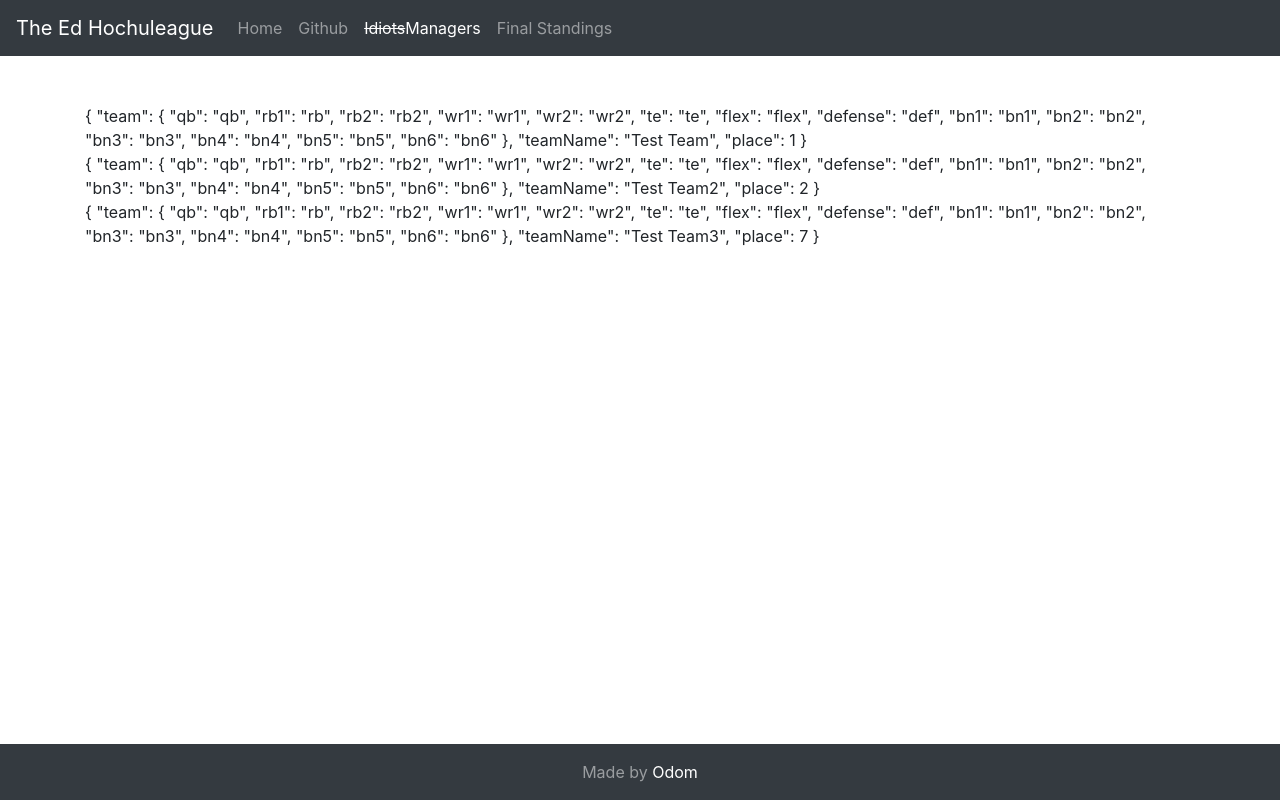
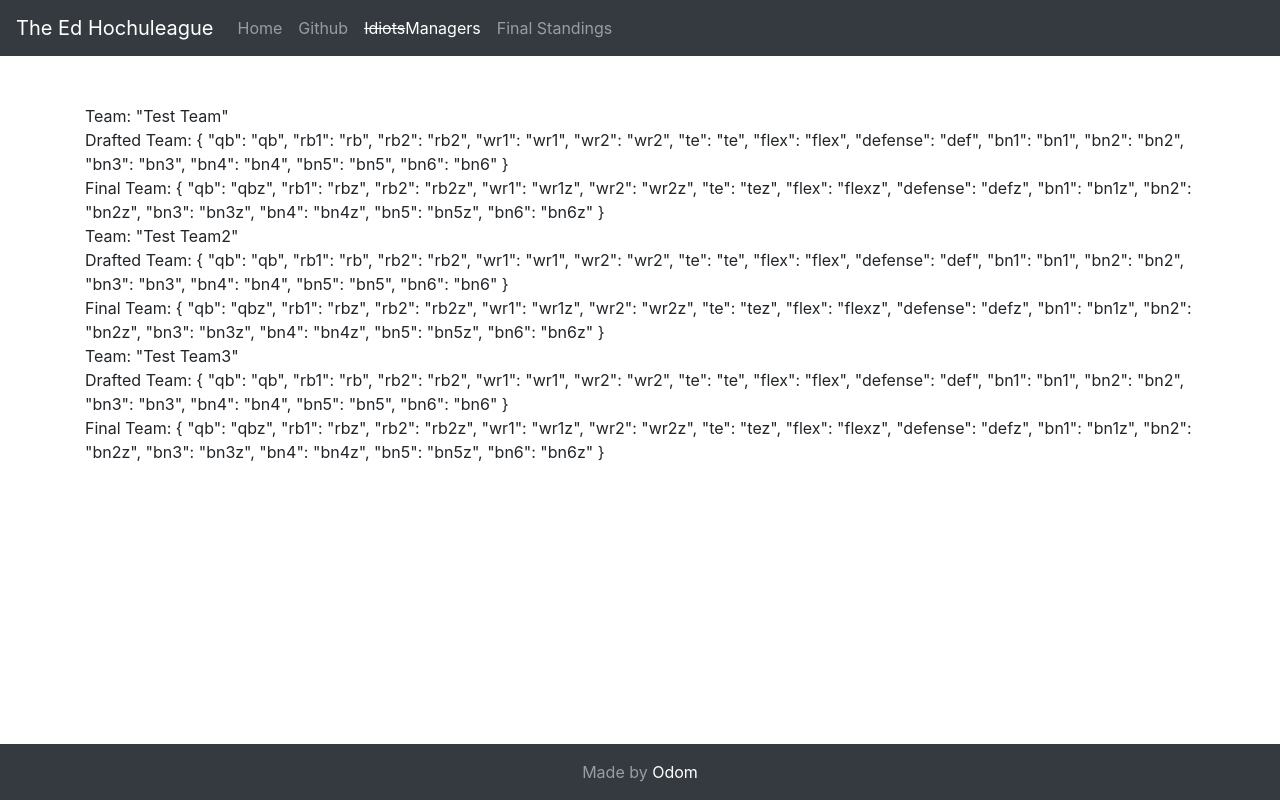
Before and after one commit to joshodom/FantasyFootball2018, an Angular app: page /idiots in a window 1280 px wide. Built offline with nearby package versions, Linux system fonts and the light colour scheme.

Commit message:
added "drafted team" and "final team" to manager to make the teams clear

```diff
--- a/src/app/ui/idiots/idiots.component.ts
+++ b/src/app/ui/idiots/idiots.component.ts
@@ -12,10 +12,11 @@ export class IdiotsComponent implements OnInit {
   constructor() {
     this.managers = new Array<manager>();
     let myTeam = new Team("qb", "rb", "rb2", "wr1", "wr2", "te", "flex", "k", "def", "bn1", "bn2", "bn3", "bn4", "bn5", "bn6");
-    this.managers.push(new manager(myTeam, "Test Team", 1));
-    this.managers.push(new manager(myTeam, "Test Team2", 2));
-    this.managers.push(new manager(myTeam, "Test Team3", 7));
-   }
+    let finalTeam = new Team("qbz", "rbz", "rb2z", "wr1z", "wr2z", "tez", "flexz", "kz", "defz", "bn1z", "bn2z", "bn3z", "bn4z", "bn5z", "bn6z");
+    this.managers.push(new manager(myTeam, finalTeam, "Test Team", 1));
+    this.managers.push(new manager(myTeam, finalTeam, "Test Team2", 2));
+    this.managers.push(new manager(myTeam, finalTeam, "Test Team3", 7));
+  }
 
   ngOnInit() {
   }
--- a/src/app/ui/manager-card/manager-card.component.html
+++ b/src/app/ui/manager-card/manager-card.component.html
@@ -1,3 +1,5 @@
 <div>
-  {{manager | json}}
+  Team: {{manager.teamName | json}}
+  <br /> Drafted Team: {{manager.draftedTeam | json}}
+  <br /> Final Team: {{manager.finalTeam | json}}
 </div>
--- a/src/app/ui/manager-card/manager-card.component.ts
+++ b/src/app/ui/manager-card/manager-card.component.ts
@@ -10,10 +10,10 @@ export class ManagerCardComponent implements OnInit {
   @Input() manager: manager;
   _manager: manager;
   constructor() {
-   }
+  }
 
   ngOnInit() {
-    this._manager = new manager(this.manager.team, this.manager.teamName, this.manager.place);
+    this._manager = new manager(this.manager.draftedTeam, this.manager.finalTeam, this.manager.teamName, this.manager.place);
   }
 
 }
--- a/src/app/ui/models/manager.ts
+++ b/src/app/ui/models/manager.ts
@@ -1,11 +1,13 @@
 import { Team } from "./team";
 
 export class manager {
-    team: Team;
+    draftedTeam: Team;
+    finalTeam: Team;
     teamName: string;
     place: number;
-    constructor(_team: Team, _name: string, _place: number) {
-        this.team = _team;
+    constructor(_draftedTeam: Team, _finalTeam: Team, _name: string, _place: number) {
+        this.draftedTeam = _draftedTeam;
+        this.finalTeam = _finalTeam;
         this.teamName = _name;
         this.place = _place;
     }
```
